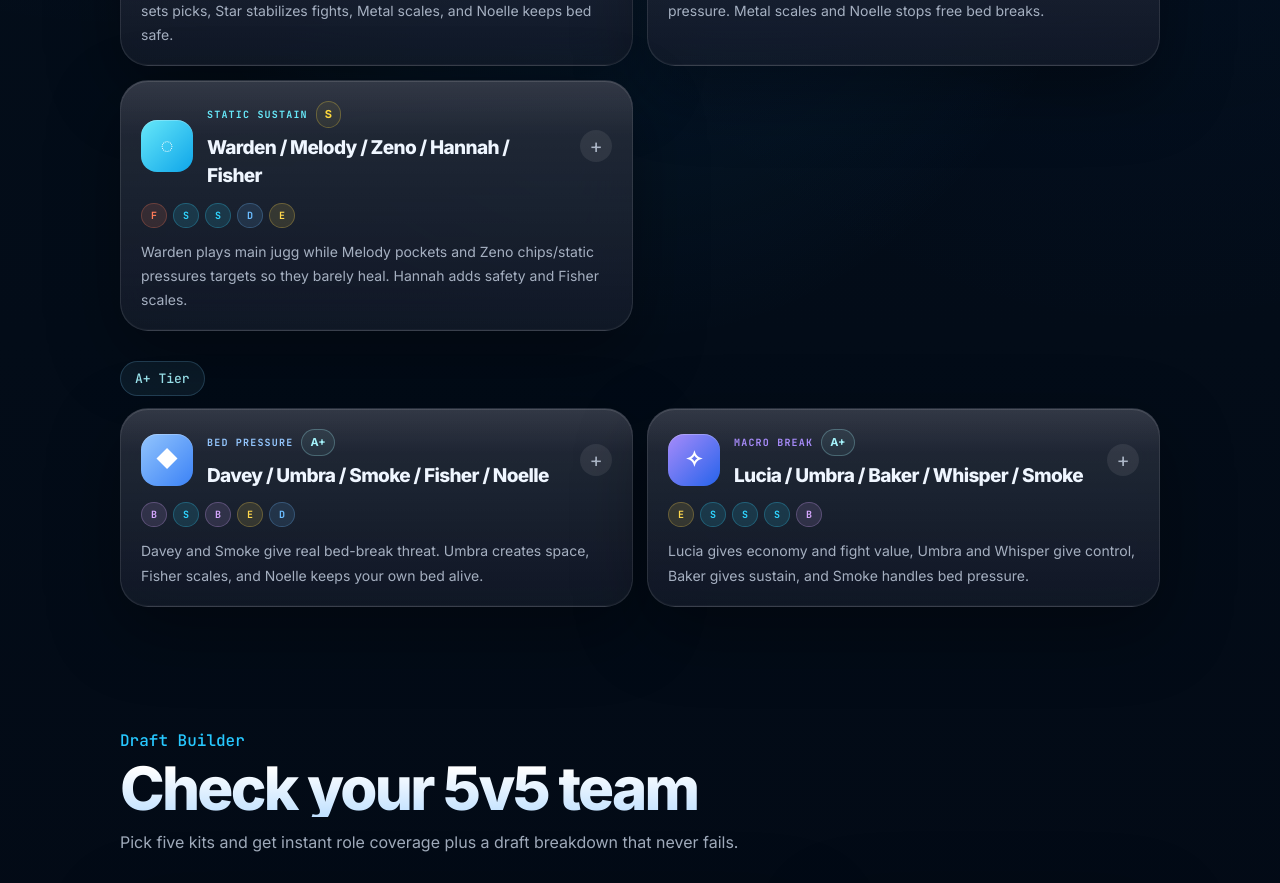
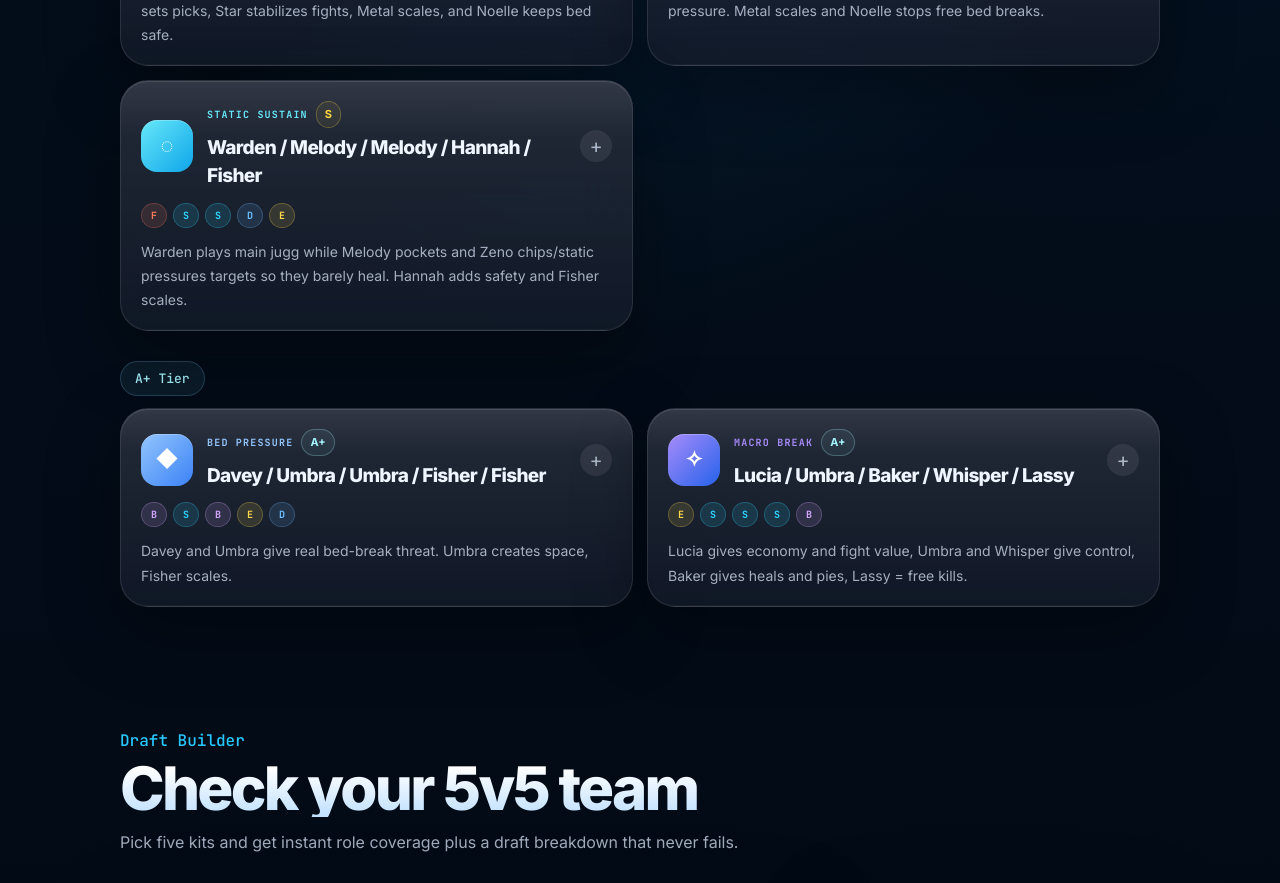
Before and after one commit to yayuvinagrawal-cloud/react-1pmjnucm, a React (Create React App) app: page / in a window 1280 px wide. Shown: the part 1120-2003 px from the top of the page. Built offline with nearby package versions, Linux system fonts and the light colour scheme.

Commit message:
Update App.js

```diff
--- a/src/App.js
+++ b/src/App.js
@@ -137,7 +137,7 @@ const META_BUILDS = [
     weakness: "Bad spacing ruins the build because Silas needs the team near him.",
   },
   {
-    name: "Warden / Melody / Zeno / Hannah / Fisher",
+    name: "Warden / Melody / Melody / Hannah / Fisher",
     tag: "Static Sustain",
     tier: "S",
     icon: "◌",
@@ -152,32 +152,32 @@ const META_BUILDS = [
     weakness: "Fast bed pressure can punish it if Hannah/Fisher are not careful.",
   },
   {
-    name: "Davey / Umbra / Smoke / Fisher / Noelle",
+    name: "Davey / Umbra / Umbra / Fisher / Fisher",
     tag: "Bed Pressure",
     tier: "A+",
     icon: "◆",
     accentA: "#93c5fd",
     accentB: "#3b82f6",
     roles: ["Bed Breaker", "Support", "Bed Breaker", "Economy", "Defender"],
-    why: "Davey and Smoke give real bed-break threat. Umbra creates space, Fisher scales, and Noelle keeps your own bed alive.",
-    early: "Smoke and Davey should not both full send instantly. Scout bed angles while Fisher scales.",
-    mid: "Use Umbra to split defenders, then Smoke or Davey hits the bed angle.",
+    why: "Davey and Umbra give real bed-break threat. Umbra creates space, Fisher scales.",
+    early: "Umbra and Davey should not both full send instantly. Scout bed angles while Fisher scales.",
+    mid: "Use Umbra to split defenders,  Davey hits the bed angle.",
     win: "Break bed off one bad enemy rotation, then finish with the economy lead.",
     bestInto: "Slow teams and defenders who overrotate.",
     weakness: "Needs timing. If bed breakers go in before the fight starts, they feed.",
   },
   {
-    name: "Lucia / Umbra / Baker / Whisper / Smoke",
+    name: "Lucia / Umbra / Baker / Whisper / Lassy",
     tag: "Macro Break",
     tier: "A+",
     icon: "✧",
     accentA: "#a78bfa",
     accentB: "#2563eb",
     roles: ["Economy", "Support", "Support", "Support", "Bed Breaker"],
-    why: "Lucia gives economy and fight value, Umbra and Whisper give control, Baker gives sustain, and Smoke handles bed pressure.",
+    why: "Lucia gives economy and fight value, Umbra and Whisper give control, Baker gives heals and pies, Lassy = free kills.",
     early: "Lucia should get value without dying. Baker and Whisper keep the team stable.",
-    mid: "Use Umbra/Whisper utility to force bad enemy positioning. Smoke waits for the bed angle.",
-    win: "Use macro and utility to make enemies rotate wrong, then Smoke breaks bed.",
+    mid: "Use Umbra/Whisper utility to force bad enemy positioning. Lassy waits for the bed angle.",
+    win: "Use macro and utility to make enemies rotate wrong, then Lucia/Lassy breaks bed.",
     bestInto: "Messy teams that chase too hard.",
     weakness: "Needs clean calls because it has less raw main-jugg power.",
   },
```
